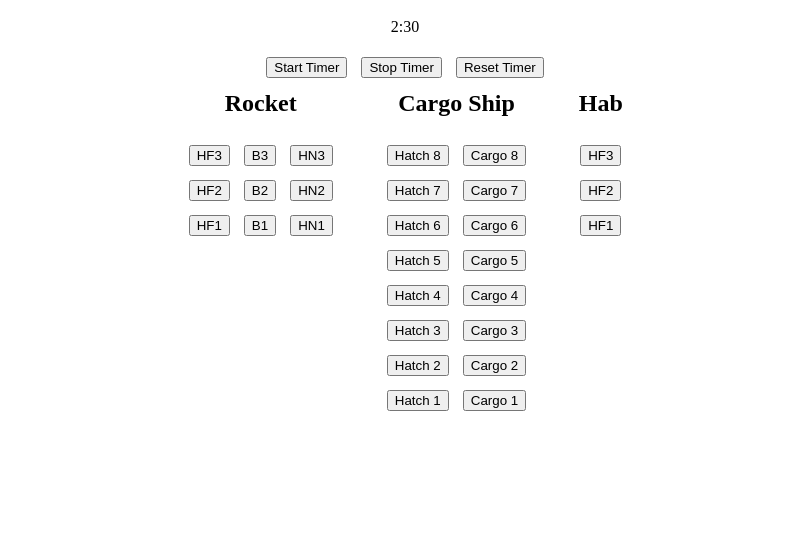
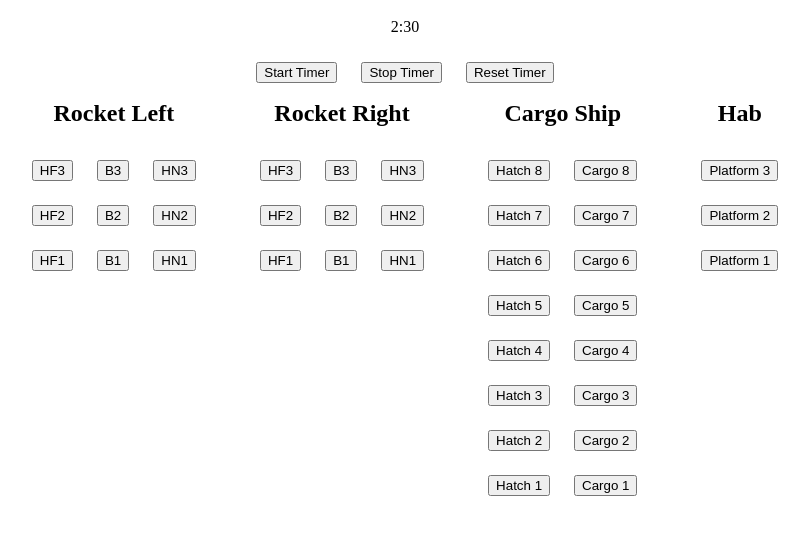
Before and after one commit to RyanHir/2019driverpractice, a plain HTML site: page index.html in a window 1280 px wide. Shown: the part 51-586 px from the top of the page, without its empty margins (235-1044 px from the left). Drawn offline with Linux system fonts and the light colour scheme.

Commit message:
bchjbvergjserobjidrnvijnrvliujn

```diff
--- a/index.html
+++ b/index.html
@@ -4,7 +4,7 @@
 	<style>
 		#main		{margin: 0 auto;}
 		.emptyTabel {width: 30px;}
-		button		{margin: 5px;}
+		button		{margin: 10px;}
 		.alignStuff {
 			vertical-align: top;
 			text-align: center;
@@ -24,13 +24,39 @@
 				</div>
 			</td>
 		</tr>
+
 		<tr>
 			<td>
 			<table>
 				<tr class="alignStuff">
 					<td>
 						<div class="rocket">
-							<h2>Rocket</h2>
+							<h2>Rocket Left</h2>
+							<table>
+								<tr>
+									<th><button type="button">HF3</button></th>
+									<th><button type="button">B3</button></th>
+									<th><button type="button">HN3</button></th>
+								</tr>
+								<tr>
+									<th><button type="button">HF2</button></th>
+									<th><button type="button">B2</button></th>
+									<th><button type="button">HN2</button></th>
+								</tr>
+								<tr>
+									<th><button type="button">HF1</button></th>
+									<th><button type="button">B1</button></th>
+									<th><button type="button">HN1</button></th>
+								</tr>
+							</table>
+						</div>
+					</td>
+
+					<td class="emptyTabel"></td>
+
+					<td>
+						<div class="rocket">
+							<h2>Rocket Right</h2>
 							<table>
 								<tr>
 									<th><button type="button">HF3</button></th>
@@ -101,13 +127,13 @@
 							<h2>Hab</h2>
 							<table>
 								<tr>
-									<th><button type="button">HF3</button></th>
+									<th><button type="button">Platform 3</button></th>
 								</tr>
 								<tr>
-									<th><button type="button">HF2</button></th>
+									<th><button type="button">Platform 2</button></th>
 								</tr>
 								<tr>
-									<th><button type="button">HF1</button></th>
+									<th><button type="button">Platform 1</button></th>
 								</tr>
 							</table>
 						</div>
```
